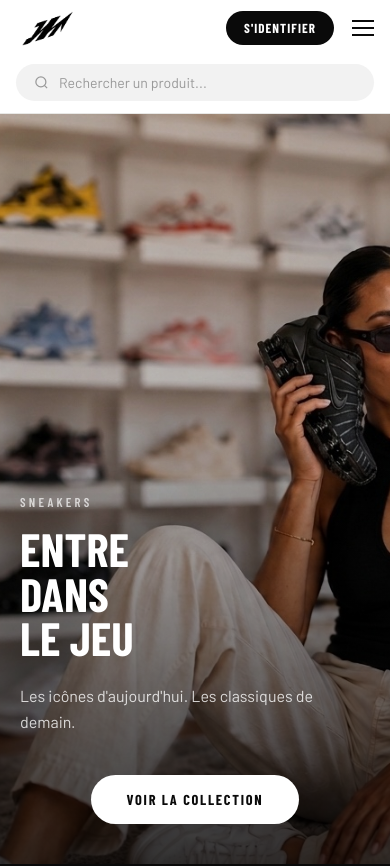
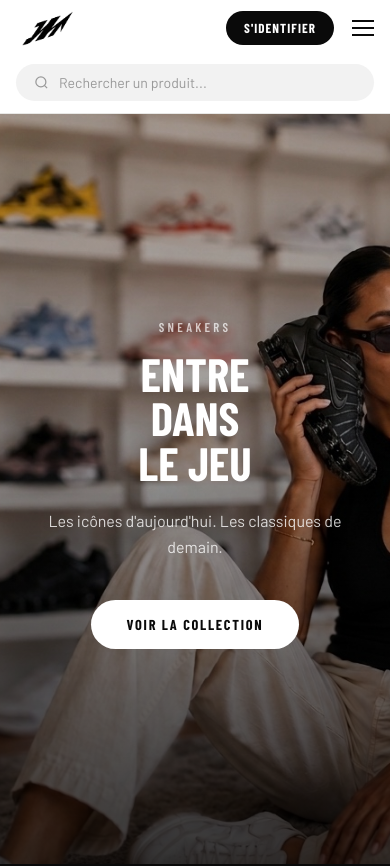
Before and after one commit to jephthenassserdietlin-design/jnprex, a Next.js app: page / in a window 390 px wide. Shown: the top 866 px of the page. Built offline with nearby package versions, Linux system fonts and the light colour scheme; a web font is replaced by a local one.

Commit message:
Hero centré mobile

```diff
--- a/app/page.tsx
+++ b/app/page.tsx
@@ -1,5 +1,5 @@
 "use client"
-import { useState, useEffect } from "react"
+import { useState } from "react"
 import Navbar from "./components/Navbar"
 
 const slides = [
@@ -30,7 +30,6 @@ const categories = [
 const brands = ["Nike", "Adidas", "Jordan", "New Balance", "Puma", "Reebok", "Asics", "Vans"]
 
 export default function Home() {
-  const [current, setCurrent] = useState(0)
   const [email, setEmail] = useState("")
 
   return (
@@ -42,7 +41,8 @@ export default function Home() {
         <section style={{
           width: "100%", minHeight: "90vh",
           position: "relative", overflow: "hidden",
-          display: "flex", alignItems: "flex-end"
+          display: "flex", alignItems: "center",
+          justifyContent: "center"
         }}>
           <img
             src="/hero.sneakers.png"
@@ -50,14 +50,19 @@ export default function Home() {
             style={{
               position: "absolute", inset: 0,
               width: "100%", height: "100%",
-              objectFit: "cover", objectPosition: "center"
+              objectFit: "cover", objectPosition: "top center"
             }}
           />
           <div style={{
             position: "absolute", inset: 0,
-            background: "linear-gradient(to top, rgba(0,0,0,0.75) 0%, rgba(0,0,0,0.1) 60%)"
+            background: "linear-gradient(to top, rgba(0,0,0,0.75) 0%, rgba(0,0,0,0.2) 60%)"
           }} />
-          <div className="hero-content" style={{ padding: "60px 48px", zIndex: 2, width: "100%" }}>
+          <div className="hero-content" style={{
+            padding: "60px 48px", zIndex: 2, width: "100%",
+            display: "flex", flexDirection: "column",
+            alignItems: "center", textAlign: "center",
+            justifyContent: "center"
+          }}>
             <p style={{
               fontFamily: "'Barlow Condensed', sans-serif",
               fontSize: "0.8rem", fontWeight: 600,
@@ -75,7 +80,6 @@ export default function Home() {
               fontSize: "1rem", color: "rgba(255,255,255,0.8)",
               maxWidth: "400px", lineHeight: 1.6, marginBottom: "40px"
             }}>{slides[0].sub}</p>
-            <div style={{ display: "flex", justifyContent: "center" }}>
             <a href="/catalogue" style={{
               background: "#fff", color: "#0a0a0a",
               fontFamily: "'Barlow Condensed', sans-serif",
@@ -84,7 +88,6 @@ export default function Home() {
               padding: "16px 36px", borderRadius: "30px",
               textDecoration: "none"
             }}>Voir la collection</a>
-            </div>
           </div>
         </section>
 
```
Lines whose indentation alone changed are shown as unchanged.
